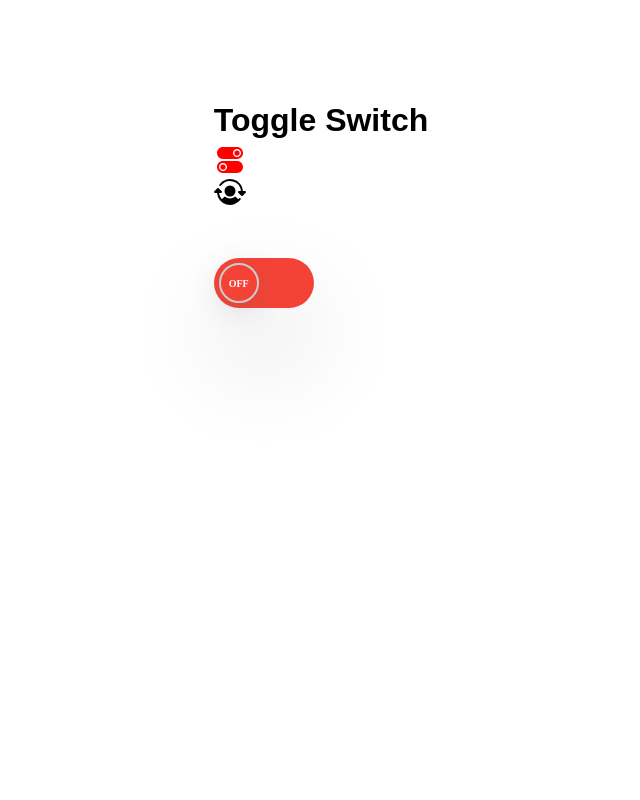
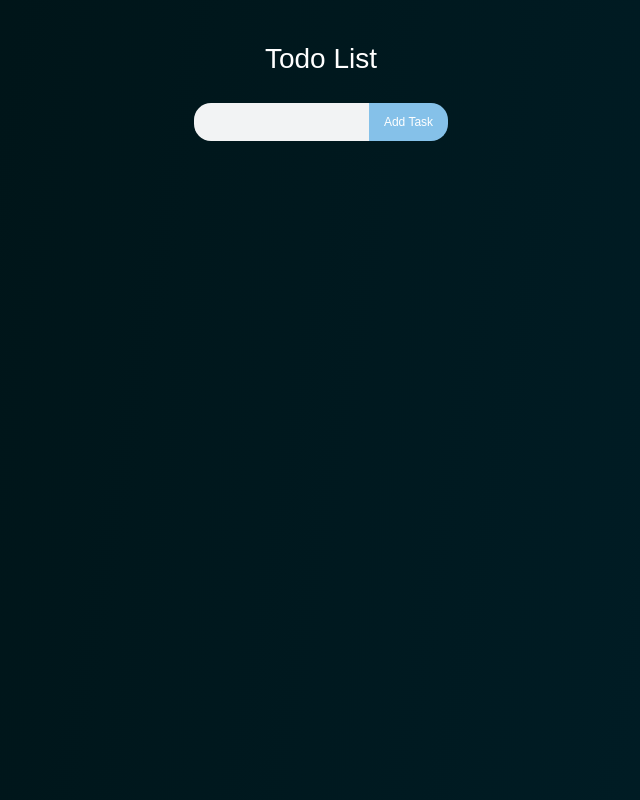
Before and after one commit to kanganamaheshwari0-cmd/react-project, a React (Vite) app in the folder react-project/: page / in a window 1280 px wide. Shown: the whole page, without its empty margins (319-959 px from the left). Built offline with nearby package versions, Linux system fonts and the light colour scheme.

Commit message:
React project: Build a complete todo App from scratch with advanced features

```diff
--- a/react-project/src/App.jsx
+++ b/react-project/src/App.jsx
@@ -366,10 +366,11 @@ import React from 'react'
 // import EventPropagation from './components/EventPropagation';
 // import Profile from "./components/Profile";
 import "./components/EV.css"
+import { Todo } from './projects/Todo/Todo';
 // import State from './components/hooks/State';
 // import { DerivedState } from './components/DerivedState';
 // import { LiftingState } from './components/LiftStateUp';
-import { ToggleSwitch } from './projects/ToggleSwitch/ToggleSwitch';
+// import { ToggleSwitch } from './projects/ToggleSwitch/ToggleSwitch';
 
 const App = () => {
   return (
@@ -382,7 +383,8 @@ const App = () => {
   {/* <State/> */}
   {/* <DerivedState/> */}
   {/* <LiftingState/> */}
-  <ToggleSwitch/>
+  {/* <ToggleSwitch/> */}
+      <Todo/>
   {/* <Sibling/> */}
   </section>
   // <Profile/>
--- a/react-project/src/components/Netflix.css
+++ b/react-project/src/components/Netflix.css
@@ -1,4 +1,4 @@
-.card{
+/* .card{
     box-shadow: rgba(0, 0, 0, 0.05) 0px 6px 24px 0px,
     rgba(0, 0, 0, 0.08) 0px 0px 0px 1px;
 }
@@ -31,4 +31,4 @@ img{
     -web-border-radius: 100rem;
     -moz-border-radius: 100rem;
     -o-border-radius: 100rem;
-}
+} */
--- a/react-project/src/index.css
+++ b/react-project/src/index.css
@@ -1,62 +1,38 @@
-@import "tailwindcss";
 
- /* *{
-  margin: 0;
-  padding: 0;
-  box-sizing: border-box;
-  font-family: gilroy;
-} */
-/* html,  */
-/* body{
-  height: 100%;
-  width: 100%;
-} */
-/* body{
-  background-color:black;
-  color: white;
-} */
-/* h1{
-  /* position: absolute; */
-  /* text-decoration: underline;
-  font-size: 70px;
-  font-weight: 600; */
-  /* top: 50vh;
-  left: 50vw;
-  transform: translate(-50%,-50%); */
-  /* color: fff; */
-/* } */
-/* button{
-  background-color: lightseagreen;
-  padding: 5px 10px;
-
-}
-h2{
-  background-color: crimson;
-} */
+ @import "tailwindcss";
 
 @layer base {
-
 *{
   margin: 0;
   padding: 0;
   box-sizing: border-box;
-  font-family: gilroy;
+  font-family: "Urbanist", sans-serif;
 }
 
-html {
+html{
   font-size: 62.5%;
 }
-h1,
+
+html,
+body,
+#root {
+  width: 100%;
+  min-height: 100vh;
+  margin: 0;
+  padding: 0;
+}
+
+/* h1,
 h2,
 h3,
 h4,
 h5,
-h6{
+h6 {
   color: var(--heading-color);
-  font-family: "Poppins", sans-serif;
+  font-family: "Poppins",sans-serif;
   font-weight: 900;
+}
 
-}
 h1 {
   font-size: 3.2rem;
 }
@@ -69,55 +45,335 @@ label {
   letter-spacing: 0.1rem;
   color: var(--para-color);
   line-height: 1.5;
-  font-weight: 400;
+  font-size: 400;
 }
 
-}
-li{
+li {
   list-style: none;
 }
+
 a {
   text-decoration: none;
+}*/
 }
+
+/* theme */
 :root {
-  --main-color: #0062ff;
+  /* --main-color: #0062ff;
   --supporting-color: #ebf3fe;
-  --font-color: #424242;
+  --font-color: #424242; */
   --bg-color: #ffffff;
-  --heading-color: #000a19;
+  --primary-color: #1c2833;
+  --secondary-color: #fff;
+  /* --heading-color: #000a19;
   --h-color: #0a043c;
   --white-color: #ffffff;
   --test: #070101;
   --para-color: #504e4d;
   --bnt-hover-bg-color: #003b99;
-  --btn-box-shadow: rgba(100, 100, 111, 0.2) 0px 7px 29px 0px;
+  --btn-box-shadow: rgba(100, 100, 111, 0.2) 0px 7px 29px 0px; */
 }
-.container {
+
+/* layout */
+
+/* .container {
   max-width: 142rem;
   margin: 0 auto;
   padding: 9.6rem 2.4rem;
+} */
+
+.container {
+  width: 100%;
+  max-width: none;
+  margin: 0;
+  padding: 0;
 }
-.logo{
-  height: 6em;
-  padding: 1.5em;
-  will-change: filter;
-  transition: filter 300ms;
-}
-.logo:hover {
-  filter: drop-shadow(0 0 2em #646cffaa);
-}
-.logo.react:hover {
-  filter: drop-shadow(0 0 2em #61dafbaa);
-}
+
 .grid {
   display: grid;
   gap: 9.6rem;
 }
 
 .grid-two-cols {
-  grid-template-columns: repeat(2,1fr);
+  grid-template-columns: repeat(2, 1fr);
 }
 
 .grid-three--cols {
   grid-template-columns: repeat(3, 1fr);
 }
+
+
+
+
+
+
+
+
+
+
+
+
+
+
+
+
+
+
+
+
+
+
+
+
+
+
+
+
+
+
+
+
+
+
+
+
+
+
+
+
+
+
+
+
+
+
+
+
+
+
+
+
+
+
+
+
+
+
+
+
+
+
+
+
+
+
+
+
+
+
+
+
+
+
+
+
+
+
+
+
+
+
+
+
+
+
+
+
+
+
+
+
+
+
+
+
+
+
+
+
+
+
+
+
+
+
+
+
+
+
+
+
+
+
+/* *{
+  margin: 0;
+  padding: 0;
+  box-sizing: border-box;
+  font-family: gilroy;
+}
+html,
+body {
+  height: 100%;
+  width: 100%;
+} */
+ /* body{
+  background-color: #111;
+  color: #fff;
+}  */
+
+/* h1{
+  position: absolute;
+  text-decoration: underline;
+  font-size: 70px;
+  font-weight: 600;
+  top: 50vh;
+  left: 50vw;
+  transform: translate(-50%,-50%);
+} */
+/* button{
+  background-color: lightseagreen;
+  padding: 5px 10px;
+} */
+
+/* h2{
+  background-color: crimson;
+} */
+
+
+
+
+
+
+
+
+
+
+
+
+
+
+
+
+
+
+/* :root {
+  --text: #6b6375;
+  --text-h: #08060d;
+  --bg: #fff;
+  --border: #e5e4e7;
+  --code-bg: #f4f3ec;
+  --accent: #aa3bff;
+  --accent-bg: rgba(170, 59, 255, 0.1);
+  --accent-border: rgba(170, 59, 255, 0.5);
+  --social-bg: rgba(244, 243, 236, 0.5);
+  --shadow:
+    rgba(0, 0, 0, 0.1) 0 10px 15px -3px, rgba(0, 0, 0, 0.05) 0 4px 6px -2px;
+
+  --sans: system-ui, 'Segoe UI', Roboto, sans-serif;
+  --heading: system-ui, 'Segoe UI', Roboto, sans-serif;
+  --mono: ui-monospace, Consolas, monospace;
+
+  font: 18px/145% var(--sans);
+  letter-spacing: 0.18px;
+  color-scheme: light dark;
+  color: var(--text);
+  background: var(--bg);
+  font-synthesis: none;
+  text-rendering: optimizeLegibility;
+  -webkit-font-smoothing: antialiased;
+  -moz-osx-font-smoothing: grayscale;
+
+  @media (max-width: 1024px) {
+    font-size: 16px;
+  }
+}
+
+@media (prefers-color-scheme: dark) {
+  :root {
+    --text: #9ca3af;
+    --text-h: #f3f4f6;
+    --bg: #16171d;
+    --border: #2e303a;
+    --code-bg: #1f2028;
+    --accent: #c084fc;
+    --accent-bg: rgba(192, 132, 252, 0.15);
+    --accent-border: rgba(192, 132, 252, 0.5);
+    --social-bg: rgba(47, 48, 58, 0.5);
+    --shadow:
+      rgba(0, 0, 0, 0.4) 0 10px 15px -3px, rgba(0, 0, 0, 0.25) 0 4px 6px -2px;
+  }
+
+  #social .button-icon {
+    filter: invert(1) brightness(2);
+  }
+}
+
+body {
+  margin: 0;
+}
+
+#root {
+  width: 1126px;
+  max-width: 100%;
+  margin: 0 auto;
+  text-align: center;
+  border-inline: 1px solid var(--border);
+  min-height: 100svh;
+  display: flex;
+  flex-direction: column;
+  box-sizing: border-box;
+}
+
+h1,
+h2 {
+  font-family: var(--heading);
+  font-weight: 500;
+  color: var(--text-h);
+}
+
+h1 {
+  font-size: 56px;
+  letter-spacing: -1.68px;
+  margin: 32px 0;
+  @media (max-width: 1024px) {
+    font-size: 36px;
+    margin: 20px 0;
+  }
+}
+h2 {
+  font-size: 24px;
+  line-height: 118%;
+  letter-spacing: -0.24px;
+  margin: 0 0 8px;
+  @media (max-width: 1024px) {
+    font-size: 20px;
+  }
+}
+p {
+  margin: 0;
+}
+
+code,
+.counter {
+  font-family: var(--mono);
+  display: inline-flex;
+  border-radius: 4px;
+  color: var(--text-h);
+}
+
+code {
+  font-size: 15px;
+  line-height: 135%;
+  padding: 4px 8px;
+  background: var(--code-bg);
+} */
--- /dev/null
+++ b/react-project/src/projects/Todo/Todo.css
@@ -0,0 +1,197 @@
+html,
+body,
+#root {
+    margin: 0;
+    padding: 0;
+    width: 100%;
+    min-height: 100%;
+}
+
+body {
+    margin: 0;
+}
+
+/* section {
+    width: 100%;
+    margin-top: 10rem;
+    display: flex;
+    justify-content: center;
+} */
+
+.todo-container {
+    width: 100%;
+
+    align-items: center;
+    display: flex;
+    flex-direction: column;
+    min-height: 100vh;
+    padding-top: 3%;
+    background-image: linear-gradient(100deg, #001214, #001f29);
+    color: white;
+    transition: 0.3s linear;
+    overflow: hidden;
+}
+
+.header,
+.form,
+.datetime {
+    margin: 0 1rem;
+    min-height: 10vh;
+    width: 100%;
+}
+
+/* .header {
+    align-items: center;
+    display: flex;
+    flex-direction: column;
+    justify-content: space-around;
+    font-size: 3rem;
+    min-height: 25vh;
+    width: 100%;
+} */
+
+.header {
+    align-items: center;
+    display: flex;
+    flex-direction: column;
+    justify-content: space-around;
+    font-size: 2rem;
+    min-height: 20vh;
+    width: 100%;
+}
+
+
+section h1 {
+    color: #fff;
+    font-size: 2.8rem;
+    text-align: center;
+}
+
+.date-time {
+    font-size: 2.4rem;
+    text-align: center;
+}
+
+form {
+    display: flex;
+    font-size: 1.7rem;
+    justify-content: center;
+    margin: 15px 0;
+    padding: 0.8rem;
+    width: 100%;
+}
+
+form input {
+    padding: 10px;
+    font-size: 1.2rem;
+    letter-spacing: 0.1rem;
+    border: none;
+    outline: none;
+    /* border-radius: 15; */
+    border-top-left-radius: 17px;
+    border-bottom-left-radius: 17px;
+    max-width: 500px;
+    transition: background-color 200ms ease-in-out;
+    width: 100%;
+    background-color: #f2f3f4;
+    color: var(--primary-color);
+}
+
+form button {
+    padding: 10px 15px;
+    font-size: 1.2rem;
+    border: none;
+    outline: none;
+    background-color: #85c1e9;
+    color: white;
+    cursor: pointer;
+    border-top-right-radius: 17px;
+    border-bottom-right-radius: 17px;
+}
+
+
+
+.myUnOrdList {
+    width: 100%;
+    display: flex;
+    justify-content: center;
+    margin-top: 2rem;
+}
+
+.myUnOrdList ul {
+    width: 300px;
+    padding: 0;
+    margin: 0;
+    list-style: none;
+}
+
+.todo-item {
+    display: flex;
+    align-items: center;
+    justify-content: space-between;
+    background-color: #ffffff;
+    color: #001214;
+    margin: 10px 0;
+    padding: 12px 15px;
+    border-radius: 30px;
+    font-size: 1.8rem;
+}
+
+.todo-item span {
+    flex: 1;
+}
+
+.check-btn {
+    border: none;
+    background-color: #2ecc71;
+    color: white;
+    width: 35px;
+    height: 35px;
+    border-radius: 50%;
+    cursor: pointer;
+    font-size: 2rem;
+    display: flex;
+    align-items: center;
+    justify-content: center;
+    margin-right: 15px;
+}
+
+.delete-btn {
+    border: none;
+    background-color: #e74c3c;
+    color: white;
+    width: 35px;
+    height: 35px;
+    border-radius: 50%;
+    cursor: pointer;
+    font-size: 2rem;
+    display: flex;
+    align-items: center;
+    justify-content: center;
+}
+
+.checkList {
+    text-decoration: line-through;
+}
+
+.notCheckList {
+    text-decoration: none;
+}
+
+
+.clear-btn {
+    border: none;
+    background-color: #e74c3c;
+    color: white;
+    padding: 10px 25px;
+    font-size: 1.6rem;
+    /* border-radius: 20px; */
+    cursor: pointer;
+    margin-top: 20px;
+    transition: 0.3s ease;
+}
+
+.clear-btn:hover {
+    background-color: #c0392b;
+    transform: scale(1.05);
+}
--- /dev/null
+++ b/react-project/src/projects/Todo/Todo.jsx
@@ -0,0 +1,76 @@
+import { useState } from "react";
+import { MdCheck, MdDeleteForever } from "react-icons/md";
+// import { MdDeleteForever } from "react-icons/md";
+import "./Todo.css";
+
+export const Todo = () => {
+    const [inputValue, setInputValue] = useState("");
+    const [task, setTask] = useState([]);
+
+    const handleInputChange = (value) => {
+        setInputValue(value);//Empty string se value is value se update ho jaygi
+    };
+
+    const handleFormSubmit = (event) => {
+        event.preventDefault();// yeh ek method hai jo by default hame event provide karti hai taki ham form ka jo default behavior hai ham usko prevent kar sake
+
+        if(!inputValue) return;
+
+        if(task.includes(inputValue)) {
+            setInputValue("")
+            return;
+        }  //yeh check karta hai ki jo output mr aaray aaya hai usme yeh value present hai ya nahi
+
+        setTask((prevTask) => [...prevTask, inputValue]);//settask me jo previous value hai usne yeh [] empty Array dii
+
+
+        setInputValue("")
+
+    };
+    return (
+        <section className="todo-container">
+            <header>
+                <h1>Todo List</h1>
+            </header>
+            <section className="form">
+                <form onSubmit={handleFormSubmit}>
+                    <div>
+                        <input
+                         type="text"
+                         className="todo-input"
+                         autoComplete="off"
+                         value={inputValue}
+                         onChange={(event) => handleInputChange(event.target.value)}
+                         />
+                    </div>
+                    <div>
+                        <button type="submit" className="todo-btn">
+                            Add Task
+                        </button>
+                    </div>
+                </form>
+            </section>
+            <section className="myUnOrdList">
+                <ul>
+                    {
+                        task.map((curTask, index) => {
+                            return (
+                            <li key={index} className="todo-item">
+                                <span>{curTask}</span>
+                                <button className="check-btn">
+                                    <MdCheck />
+                                </button>
+                                <button className="delete-btn">
+                                    <MdDeleteForever />
+                                </button>
+                            </li>
+                            );
+
+                        })
+                    }
+                </ul>
+
+            </section>
+        </section>
+    )
+}
```
Also changed, not shown: react-project/src/components/EV.css (+18 -18 lines), react-project/src/components/Netflix.module.css (+4 -4 lines), react-project/src/projects/Todo/Help.jsx (added).
